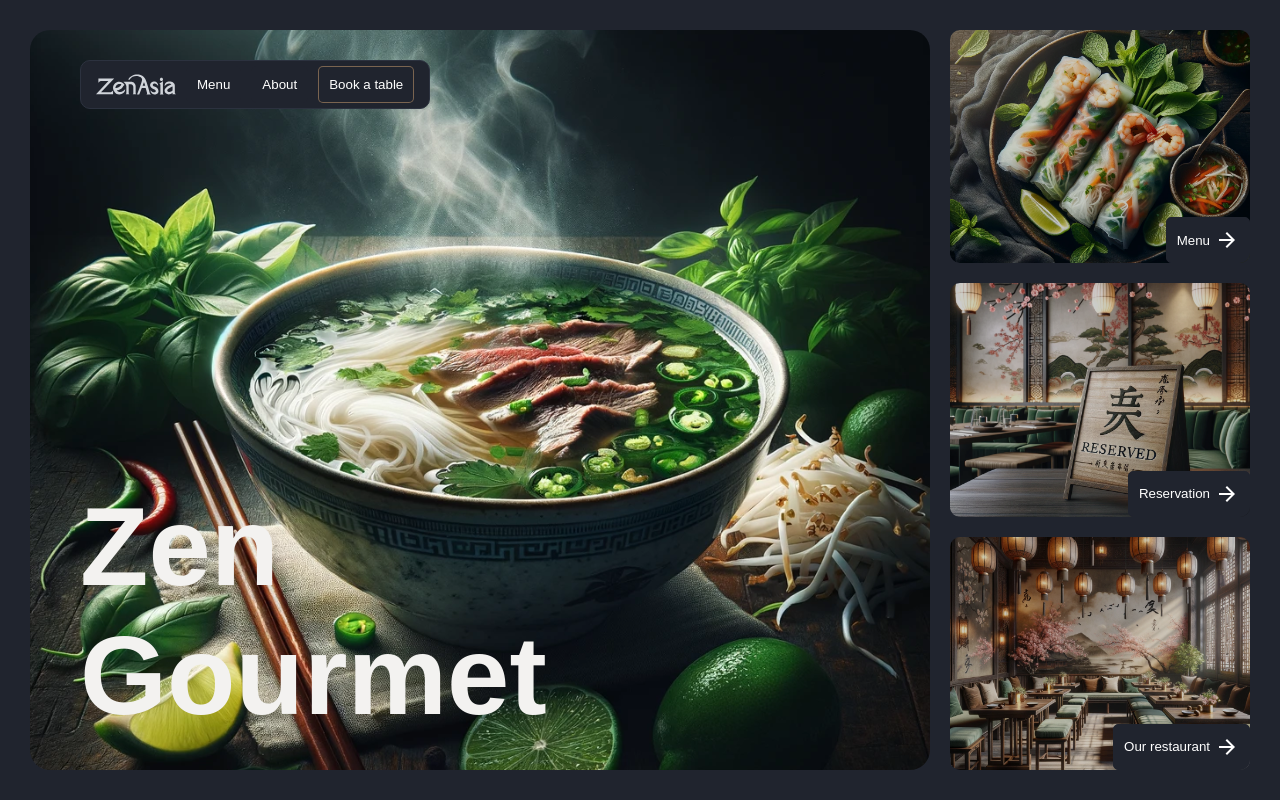
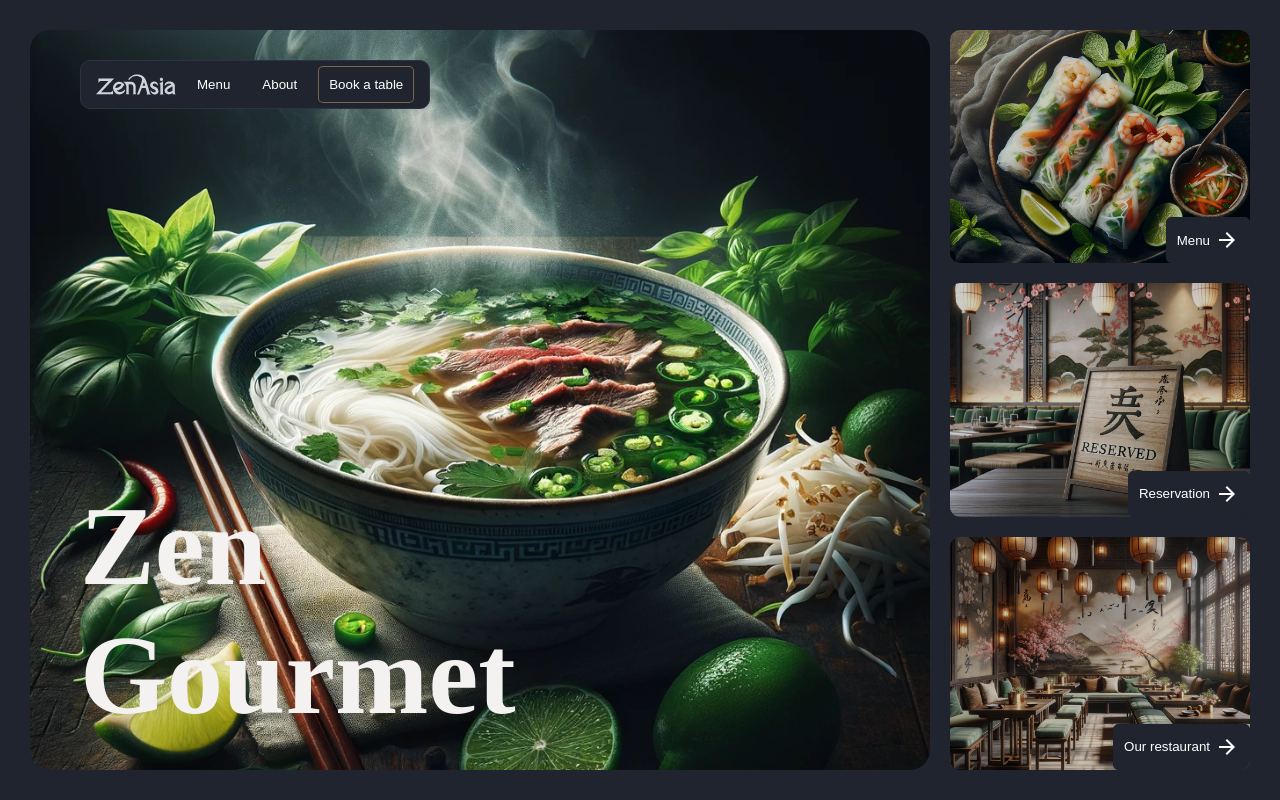
Before and after one commit to ameliapham/restaurant-template, a React (Vite) app: page / in a window 1280 px wide. Built offline with nearby package versions, Linux system fonts and the light colour scheme.

Commit message:
Update fontFamily of LeftSide of Home

```diff
--- a/src/pages/Home/LeftSide.tsx
+++ b/src/pages/Home/LeftSide.tsx
@@ -44,7 +44,7 @@ const useStyles = tss
             "padding": "30px 50px 30px 50px",
         },
         "h1": {
-            "fontFamily": theme.typography.fontFamily,
+            "fontFamily": theme.typography.h1.fontFamily,
             "color": theme.palette.text.primary,
             "fontSize": theme.typography.h1.fontSize,
             "fontWeight": theme.typography.h1.fontWeight,
```
